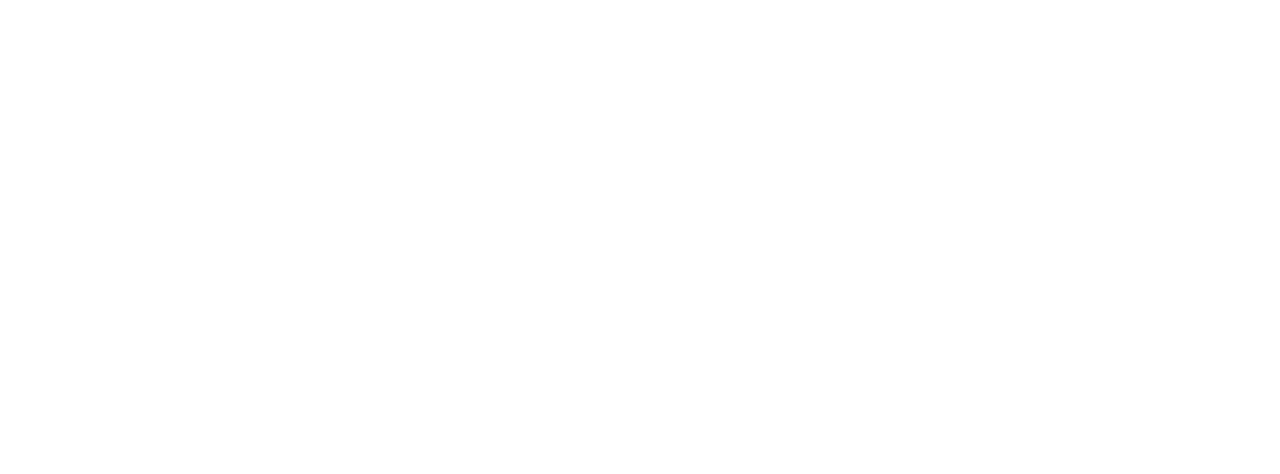
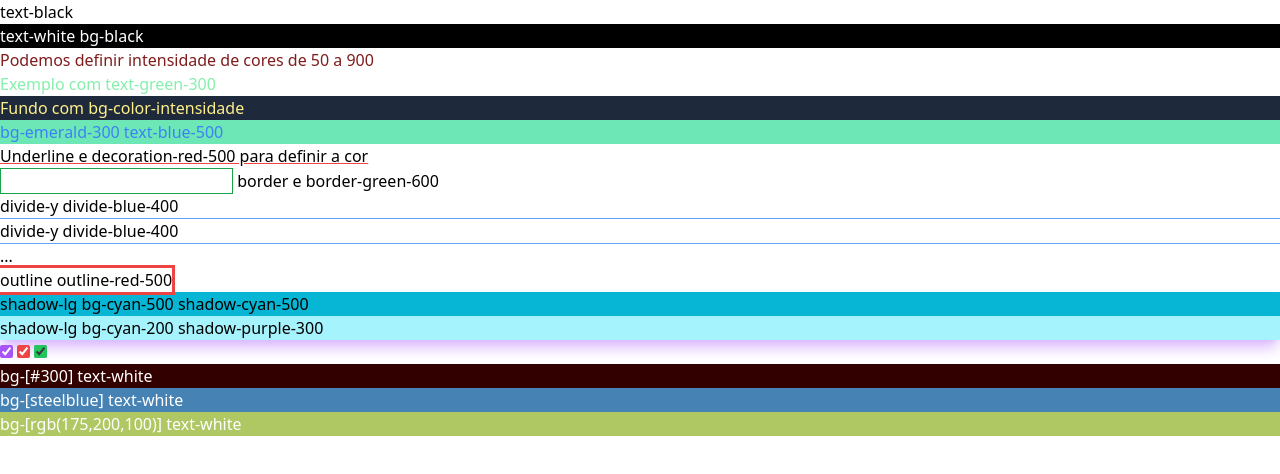
Before and after one commit to RizieriAlves/TailwindCourse, a plain HTML site: page tailwind-sandbox/02-colors/index.html in a window 1280 px wide. Drawn offline with nearby package versions, Linux system fonts and the light colour scheme.

Commit message:
02 - Cores em tailwind

```diff
--- a/tailwind-sandbox/02-colors/index.html
+++ b/tailwind-sandbox/02-colors/index.html
@@ -12,21 +12,52 @@
     <!-- white, black, red, green, blue, orange, yellow, purple, lime, emerald, teal, cyan, indigo, violet, fuchsia, pink, rose, sky, gray, slate, zinc, neutral, stone, amber,  -->
 
     <!-- Text Colors -->
+    <p class="text-black">text-black</p>
+    <p class="text-white bg-black">text-white bg-black</p>
+    <p class="text-red-900">Podemos definir intensidade de cores de 50 a 900</p>
+    <p class="text-green-300">Exemplo com text-green-300</p>
 
     <!-- Background Colors -->
+    <p class="bg-slate-800 text-yellow-200">Fundo com bg-color-intensidade</p>
+    <p class="bg-emerald-300 text-blue-500">bg-emerald-300 text-blue-500</p>
 
     <!-- Text Underline -->
+    <p class="underline decoration-red-500">
+      Underline e decoration-red-500 para definir a cor
+    </p>
 
     <!-- Border Colors -->
+    <input type="text" class="border border-green-600" /> border e
+    border-green-600
 
     <!-- Divide Colors -->
+    <div class="divide-y divide-blue-400">
+      <div>divide-y divide-blue-400</div>
+      <div>divide-y divide-blue-400</div>
+      <div>...</div>
+    </div>
 
     <!-- Outline Colors -->
+    <button class="outline outline-red-500">outline outline-red-500</button>
 
     <!-- Box Shadow Colors (Opacity defaults to 100, but you can set it)-->
 
+    <div class="shadow-lg bg-cyan-500 shadow-cyan-500">
+      shadow-lg bg-cyan-500 shadow-cyan-500
+    </div>
+    <div class="shadow-lg bg-cyan-200 shadow-purple-300">
+      shadow-lg bg-cyan-200 shadow-purple-300
+    </div>
+
     <!-- Accent Colors -->
-
+    <input type="checkbox" name="" id="" checked class="accent-purple-500" />
+    <input type="checkbox" name="" id="" checked class="accent-red-500" />
+    <input type="checkbox" name="" id="" checked class="accent-green-500" />
     <!-- Arbitrary Colors -->
+    <div class="bg-[#300] text-white">bg-[#300] text-white</div>
+    <div class="bg-[steelblue] text-white">bg-[steelblue] text-white</div>
+    <div class="bg-[rgb(175,200,100)] text-white">
+      bg-[rgb(175,200,100)] text-white
+    </div>
   </body>
 </html>
```
Also changed, not shown: tailwind.config.js (added).
